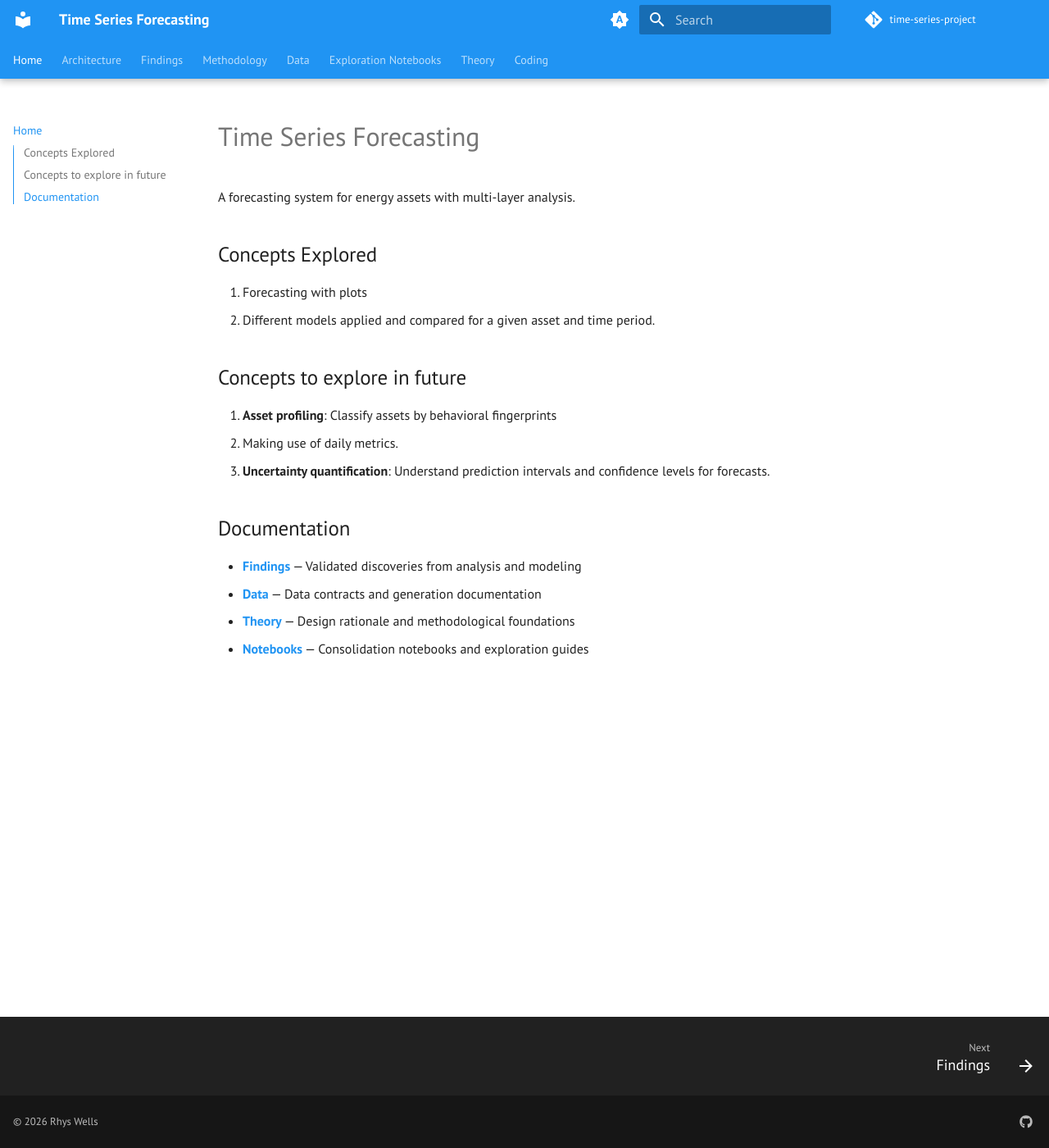
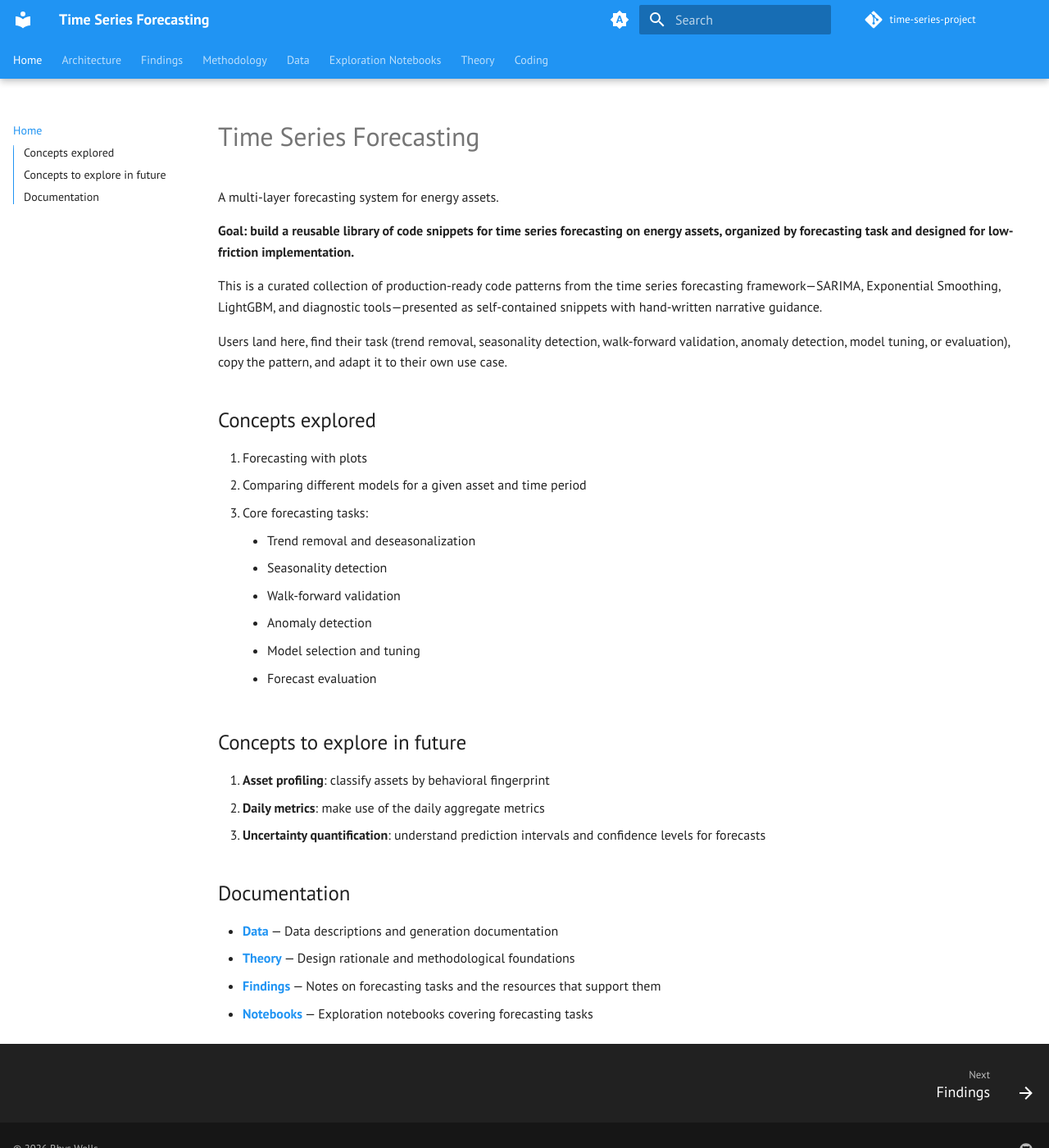
Before and after one commit to rhyslwells/Time-Series-Project, an MkDocs documentation site: the page built from docs_src/index.md, in a window 1280 px wide and 1400 px high. Shown: the whole window at 82% size. Built offline with MkDocs 1.6.1 and Material for MkDocs 9.7.7, drawn with Linux system fonts in a browser that asks for light colours; comment, search, counter and statistics services are not loaded.

Commit message:
index updated

```diff
--- a/docs_src/index.md
+++ b/docs_src/index.md
@@ -1,20 +1,34 @@
 # Time Series Forecasting
 
-A forecasting system for energy assets with multi-layer analysis.
+A multi-layer forecasting system for energy assets.
 
-## Concepts Explored
+**Goal: build a reusable library of code snippets for time series forecasting on energy assets, organized by forecasting task and designed for low-friction implementation.**
+
+This is a curated collection of production-ready code patterns from the time series forecasting framework—SARIMA, Exponential Smoothing, LightGBM, and diagnostic tools—presented as self-contained snippets with hand-written narrative guidance.
+
+Users land here, find their task (trend removal, seasonality detection, walk-forward validation, anomaly detection, model tuning, or evaluation), copy the pattern, and adapt it to their own use case.
+
+## Concepts explored
 
 1. Forecasting with plots
-2. Different models applied and compared for a given asset and time period.
+2. Comparing different models for a given asset and time period
+3. Core forecasting tasks:
+    - Trend removal and deseasonalization
+    - Seasonality detection
+    - Walk-forward validation
+    - Anomaly detection
+    - Model selection and tuning
+    - Forecast evaluation
 
 ## Concepts to explore in future
-1. **Asset profiling**: Classify assets by behavioral fingerprints
-2. Making use of daily metrics.
-3. **Uncertainty quantification**: Understand prediction intervals and confidence levels for forecasts.
+
+1. **Asset profiling**: classify assets by behavioral fingerprint
+2. **Daily metrics**: make use of the daily aggregate metrics
+3. **Uncertainty quantification**: understand prediction intervals and confidence levels for forecasts
 
 ## Documentation
 
-- **[Findings](findings/)** — Validated discoveries from analysis and modeling
-- **[Data](data/)** — Data contracts and generation documentation
+- **[Data](data/)** — Data descriptions and generation documentation
 - **[Theory](theory/)** — Design rationale and methodological foundations
-- **[Notebooks](notebooks/)** — Consolidation notebooks and exploration guides
+- **[Findings](findings/)** — Notes on forecasting tasks and the resources that support them
+- **[Notebooks](notebooks/)** — Exploration notebooks covering forecasting tasks
```
Also changed, not shown: working_notes/6_extra_notebooks/notes.md (+8 -0 lines).
